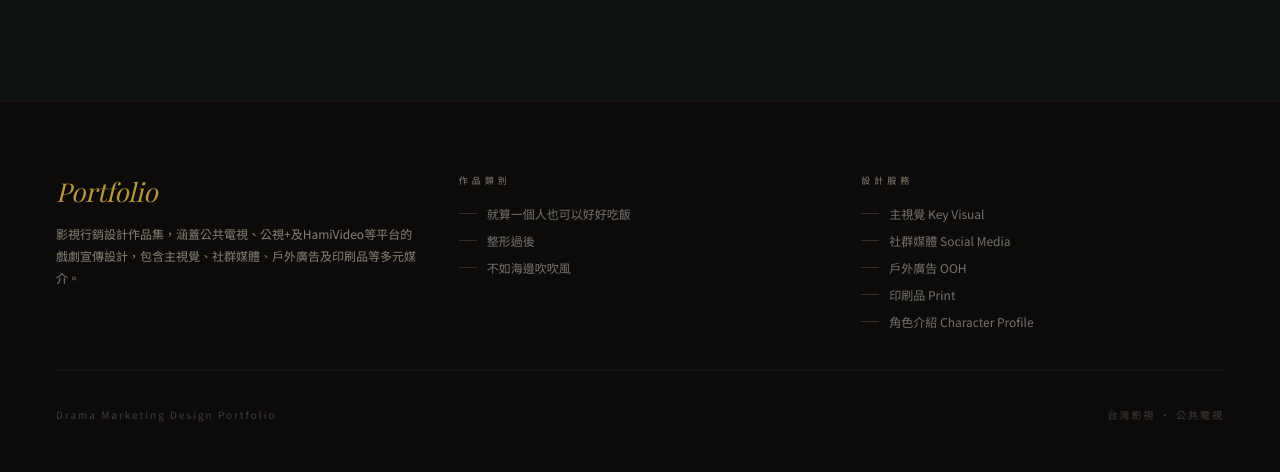
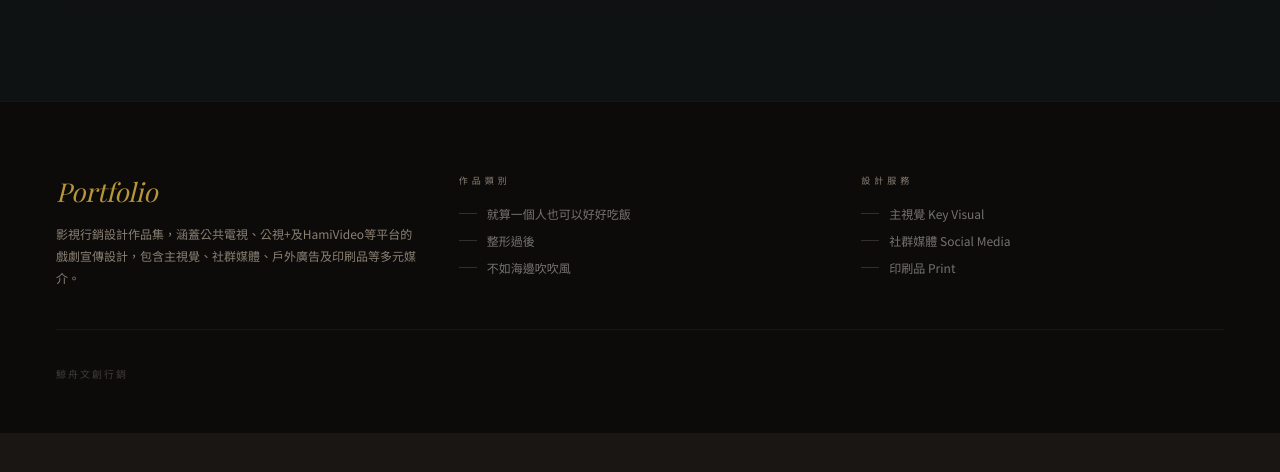
Before and after one commit to wuhen-zhang/creatpoject, a plain HTML site: page index.html in a window 1280 px wide. Shown: the part 10594-11066 px from the top of the page. After the commit the page ends 11027 px from the top, so only its background shows below. Drawn offline with nearby package versions, Linux system fonts and the light colour scheme; a web font is replaced by a local one.

Commit message:
Update index.html

```diff
--- a/index.html
+++ b/index.html
@@ -579,14 +579,11 @@ footer {
     <ul class="ft-list">
       <li>主視覺 Key Visual</li>
       <li>社群媒體 Social Media</li>
-      <li>戶外廣告 OOH</li>
       <li>印刷品 Print</li>
-      <li>角色介紹 Character Profile</li>
     </ul>
   </div>
   <div class="ft-bot">
-    <span>Drama Marketing Design Portfolio</span>
-    <span>台灣影視 · 公共電視</span>
+    <span>鯨舟文創行銷</span>
   </div>
 </footer>
 
```
